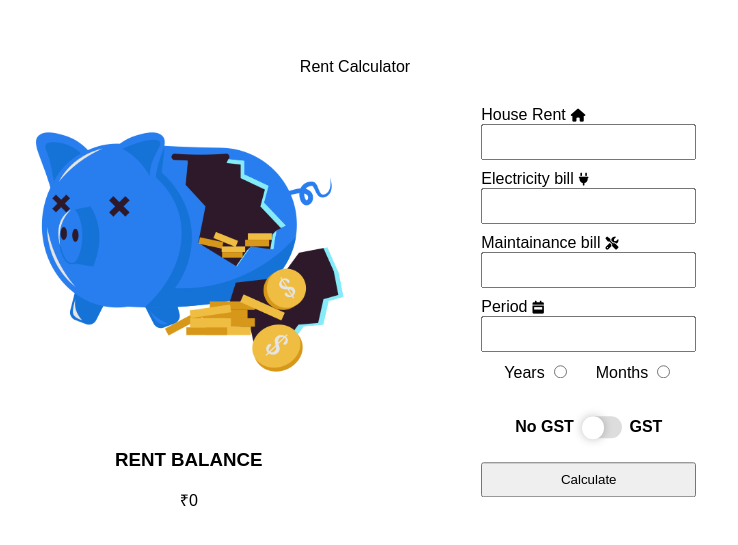
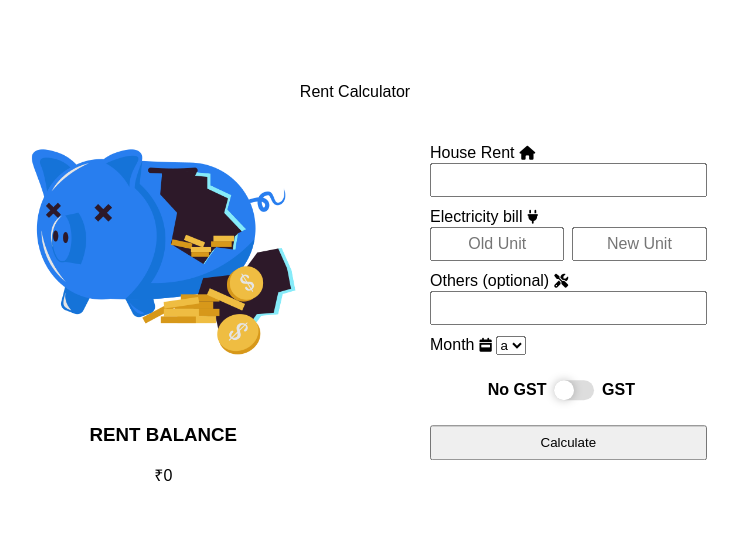
Before and after one commit to r00kieAd/rent-calculator, a plain HTML site: page index.html in a window 1280 px wide. Shown: the part 107-652 px from the top of the page, without its empty margins (285-1023 px from the left). Drawn offline with Linux system fonts and the light colour scheme.

Commit message:
modified layout

```diff
--- a/index.html
+++ b/index.html
@@ -41,36 +41,34 @@
                     <div class="electricity-div input-div">
                         <label for="electricitybill"><span id="eb">Electricity bill</span><i
                                 class="fa-solid fa-plug"></i></label><br>
-                        <input type="number" class="input-fields" id="electricitybill">
+                        <div class="electricity-units">
+                            <input type="number" class="input-fields ele-unit" id="unit1" placeholder="Old Unit">
+                            <input type="number" class="input-fields ele-unit" id="unit2" placeholder="New Unit">
+                        </div>
                     </div>
-                    <div class="maintainance-div input-div">
-                        <label for="maintainancebill"><span id="mb">Maintainance bill</span><i
+                    <div class="other-div input-div">
+                        <label for="otherbill"><span id="mb">Others (optional)</span><i
                                 class="fa-solid fa-screwdriver-wrench"></i></label><br>
-                        <input type="number" class="input-fields" id="maintainancebill">
+                        <input type="number" class="input-fields" id="otherbill">
                     </div>
                     <div class="duration-div input-div">
-                        <label for="period"><span id="pr">Period</span><i class="fa-solid fa-calendar-week"></i></label><br>
-                        <input type="number" class="input-fields" id="period">
-                        <div class="radios">
-                            <div class="r1">
-                                <label for="years">Years</label>
-                                <input type="radio" class="radio-inputs" name="years" id="years">
-                            </div>
-                            <div class="r2">
-                                <label for="months">Months</label>
-                                <input type="radio" class="radio-inputs" name="months" id="months">
-                            </div>
-                        </div>
+                        <label for="months">Month<i
+                                class="fa-solid fa-calendar-week"></i></label>
+                        <select name="months" id="months">
+                            <option value="a">a</option>
+                            <option value="b">b</option>
+                            <option value="c">c</option>
+                        </select>
                     </div>
                     <div class="gst-slider">
                         <div class="toggleContainer">
                             <p class="off">No GST</p>
                             <label for="myToggle" class="toggle">
-                              <input class="toggle__input" type="checkbox" id="myToggle">
-                              <div class="toggle__fill"></div>
+                                <input class="toggle__input" type="checkbox" id="myToggle">
+                                <div class="toggle__fill"></div>
                             </label>
                             <p class="on">GST</p>
-                          </div>
+                        </div>
                     </div>
                     <div class="submit">
                         <button id="calculate">Calculate</button>
--- a/style.scss
+++ b/style.scss
@@ -1,6 +1,10 @@
 $font-familty: Monsterrat-Regular, sans-serif;
 $font-size: clamp(12px, 16px, 20px);
 $main-width: clamp(300px, 50rem, 60rem);
+$sliderWidth: 40px;
+$sliderHeight: calc($sliderWidth/2);
+$sliderBorderRadius: calc($sliderHeight/2);
+$form-width: calc($main-width / 3);
 
 
 @font-face {
@@ -39,7 +43,7 @@ $main-width: clamp(300px, 50rem, 60rem);
         .overview {
             .pig {
                 img {
-                    width: 350px;
+                    width: 300px;
                     height: auto;
                 }
 
@@ -48,6 +52,10 @@ $main-width: clamp(300px, 50rem, 60rem);
         }
 
         .rent-form {
+
+            width: $form-width;
+
+            // border: 1px solid black;
             .inputs {
 
                 display: grid;
@@ -57,12 +65,12 @@ $main-width: clamp(300px, 50rem, 60rem);
 
                     label {
                         font-size: 16px;
+                        line-height: 20px;
 
                         i {
-                            font-size: 13px;
+                            display: inline;
+                            font-size: 14px;
                             margin-left: 5px;
-                            margin-bottom: 2px;
-                            line-height: 10px;
                         }
                     }
 
@@ -80,17 +88,27 @@ $main-width: clamp(300px, 50rem, 60rem);
                     }
 
                     .input-fields {
+                        position: relative;
                         outline: none;
-                        width: fit-content;
+                        width: $form-width;
                         height: 30px;
                         font-size: $font-size;
+                        padding: 0 3px;
                     }
 
-                    .radios {
-                        margin: 10px;
+                    .electricity-units {
+                        width: 100%;
+                        position: relative;
                         display: flex;
-                        justify-content: space-around;
-                        align-items: center;
+                        flex-direction: row;
+                        justify-content: space-between;
+
+                        .ele-unit {
+                            width: 45%;
+                        }
+
+                        .ele-unit::placeholder {
+                            text-align: center;
                         }
                     }
                 }
@@ -99,16 +117,53 @@ $main-width: clamp(300px, 50rem, 60rem);
 
                     display: flex;
                     justify-content: center;
+                    align-items: center;
+                    margin-right: 5%;
 
                     .toggleContainer {
 
                         .toggle {
-                        --width: 45px;
-                        --height: calc(var(--width)/2);
-                        --border-radius: calc(var(--height)/2);
                             display: inline-block;
                             cursor: pointer;
                             position: relative;
+
+                            .toggle__input {
+                                display: none;
+                            }
+
+                            /* toggle unchecked background */
+                            .toggle__fill {
+                                position: relative;
+                                width: $sliderWidth;
+                                height: $sliderHeight;
+                                border-radius: $sliderBorderRadius;
+                                background: #dddddd;
+                                margin: 0 5px;
+                            }
+
+                            /* toggle checked background */
+                            .toggle__input:checked~.toggle__fill {
+                                background: #0e22a1;
+                            }
+
+                            /*toggle thumb*/
+                            .toggle__fill::after {
+                                content: "";
+                                color: transparent;
+                                position: absolute;
+                                top: 0;
+                                left: 0;
+                                width: 20px;
+                                height: calc($sliderHeight);
+                                background: #ffffff;
+                                box-shadow: 0 0 10px rgba(0, 0, 0, 0.25);
+                                border-radius: $sliderBorderRadius;
+                                transition: transform 0.2s;
+                            }
+
+                            .toggle__input:checked~.toggle__fill::after {
+                                transform: translateX($sliderHeight);
+                            }
                         }
 
                         width: 150px;
@@ -126,43 +181,7 @@ $main-width: clamp(300px, 50rem, 60rem);
                         }
                     }
 
-                .toggle__input {
-                    display: none;
-                }
 
-                /* toggle unchecked background */
-                .toggle__fill {
-                    position: relative;
-                    width: 40px;
-                    height: 22px;
-                    border-radius: var(--border-radius);
-                    background: #dddddd;
-                    margin: 0 5px;
-                }
-
-                /* toggle checked background */
-                .toggle__input:checked~.toggle__fill {
-                    background: #0e22a1;
-                }
-
-                /*toggle thumb*/
-                .toggle__fill::after {
-                    content: "";
-                    color: transparent;
-                    position: absolute;
-                    top: 0;
-                    left: 0;
-                    width: 22px;
-                    height: var(--height);
-                    background: #ffffff;
-                    box-shadow: 0 0 10px rgba(0, 0, 0, 0.25);
-                    border-radius: var(--border-radius);
-                    transition: transform 0.2s;
-                }
-
-                .toggle__input:checked~.toggle__fill::after {
-                    transform: translateX(var(--height));
-                }
                 }
 
                 .submit {
@@ -176,3 +195,4 @@ $main-width: clamp(300px, 50rem, 60rem);
             }
         }
     }
+}
```
Also changed, not shown: style.css, 1 other file. Lines whose indentation alone changed are shown as unchanged.
